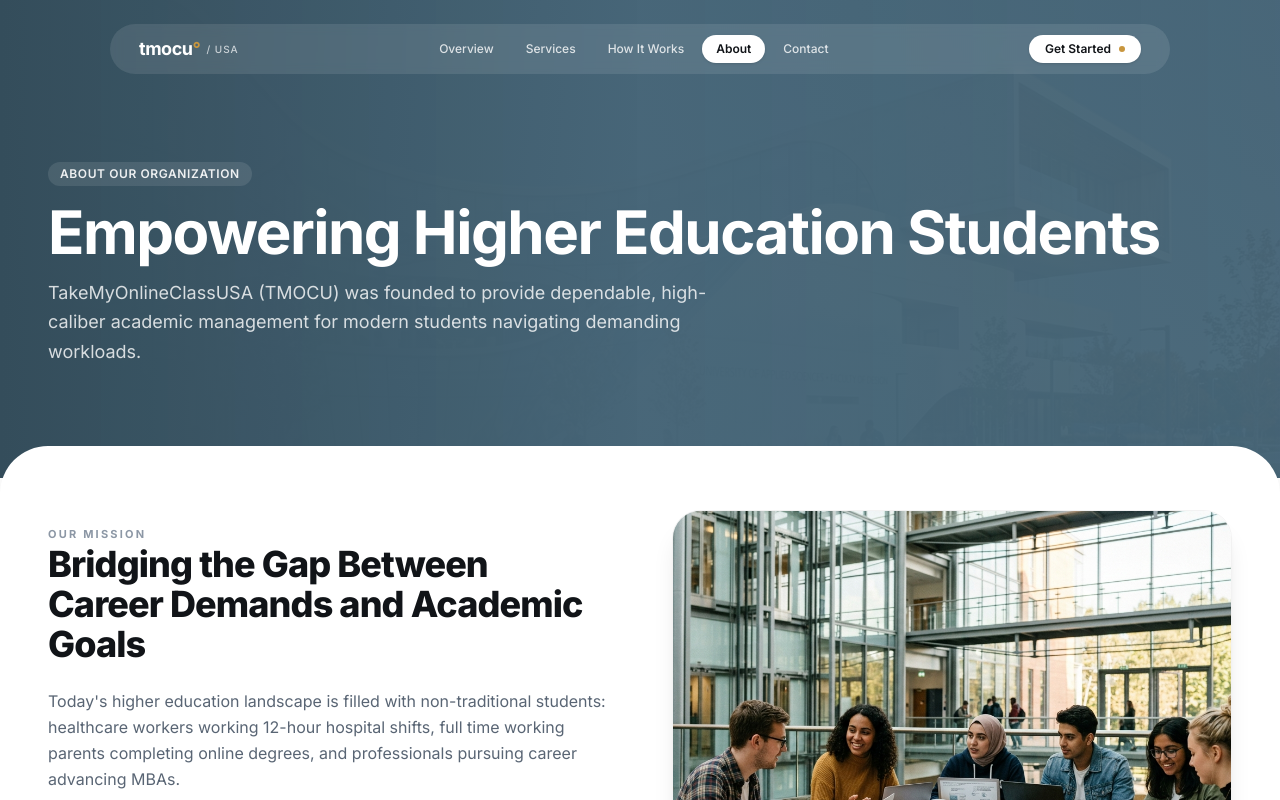
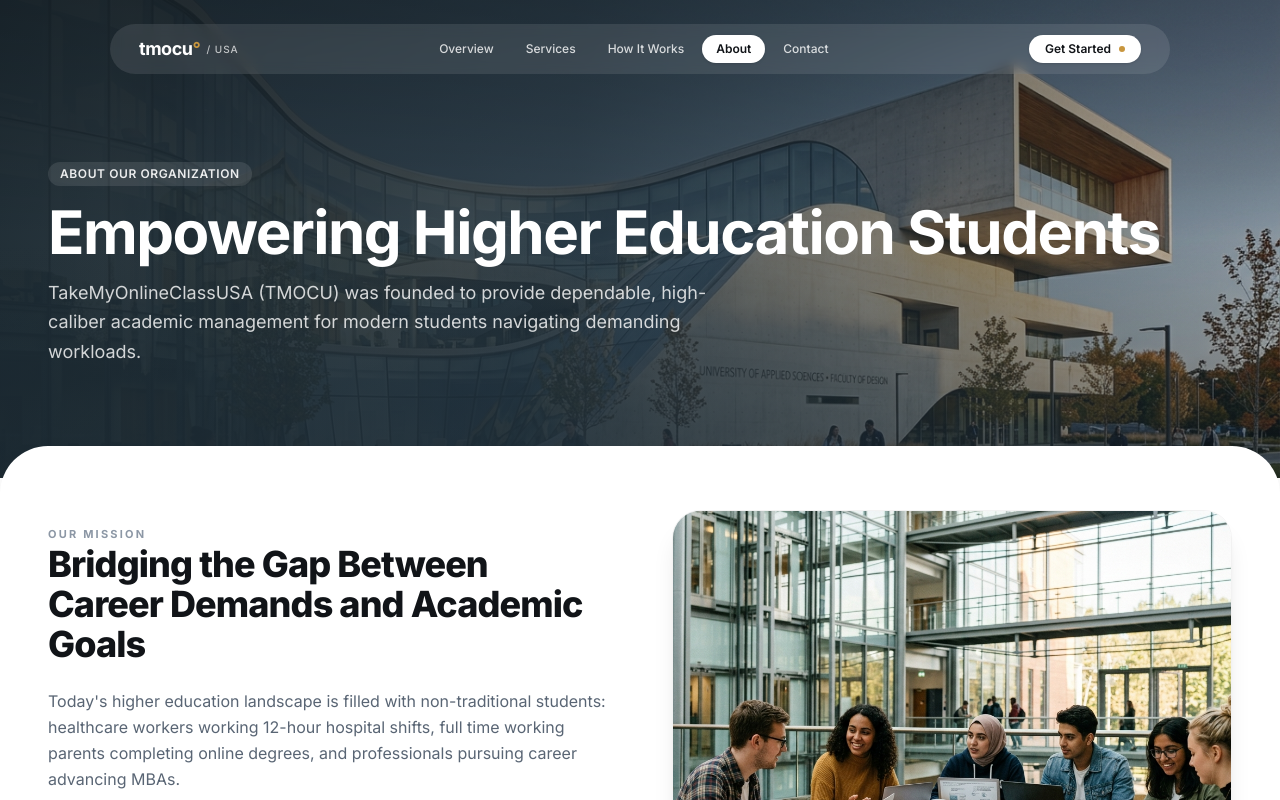
Before and after one commit to k-clinton/TMOCU, a Next.js app: page /about in a window 1280 px wide. Shown: the top 800 px of the page. Built offline with nearby package versions, Linux system fonts and the light colour scheme; no server answers.

Commit message:
feat: update the overlay gradient for hero image visibility in about page

```diff
--- a/app/about/page.tsx
+++ b/app/about/page.tsx
@@ -34,16 +34,17 @@ export default function AboutPage() {
   return (
     <div className="flex flex-col min-h-screen bg-[#FBFBFB]">
       {/* ─── Hero Header ─── */}
-      <section className="relative bg-[#476678] text-white pt-32 md:pt-40 pb-20 md:pb-28 px-6 lg:px-12 overflow-hidden">
+      <section className="relative bg-[#1E2B34] text-white pt-32 md:pt-40 pb-20 md:pb-28 px-6 lg:px-12 overflow-hidden">
         <div className="absolute inset-0 z-0">
           <Image
             src="/images/hero-architecture.jpg"
             alt="University campus architecture"
             fill
-            className="object-cover object-center opacity-25 mix-blend-luminosity"
+            className="object-cover object-center opacity-80"
             priority
           />
-          <div className="absolute inset-0 bg-gradient-to-r from-[#344D5B] via-[#476678]/95 to-[#476678]/85" />
+          <div className="absolute inset-0 bg-gradient-to-r from-[#1B2932]/95 via-[#23333E]/80 via-45% to-transparent" />
+          <div className="absolute inset-0 bg-gradient-to-t from-[#1B2932]/40 via-transparent to-black/25 pointer-events-none" />
         </div>
 
         <div className="relative z-10 max-w-[1280px] mx-auto space-y-4">
```
